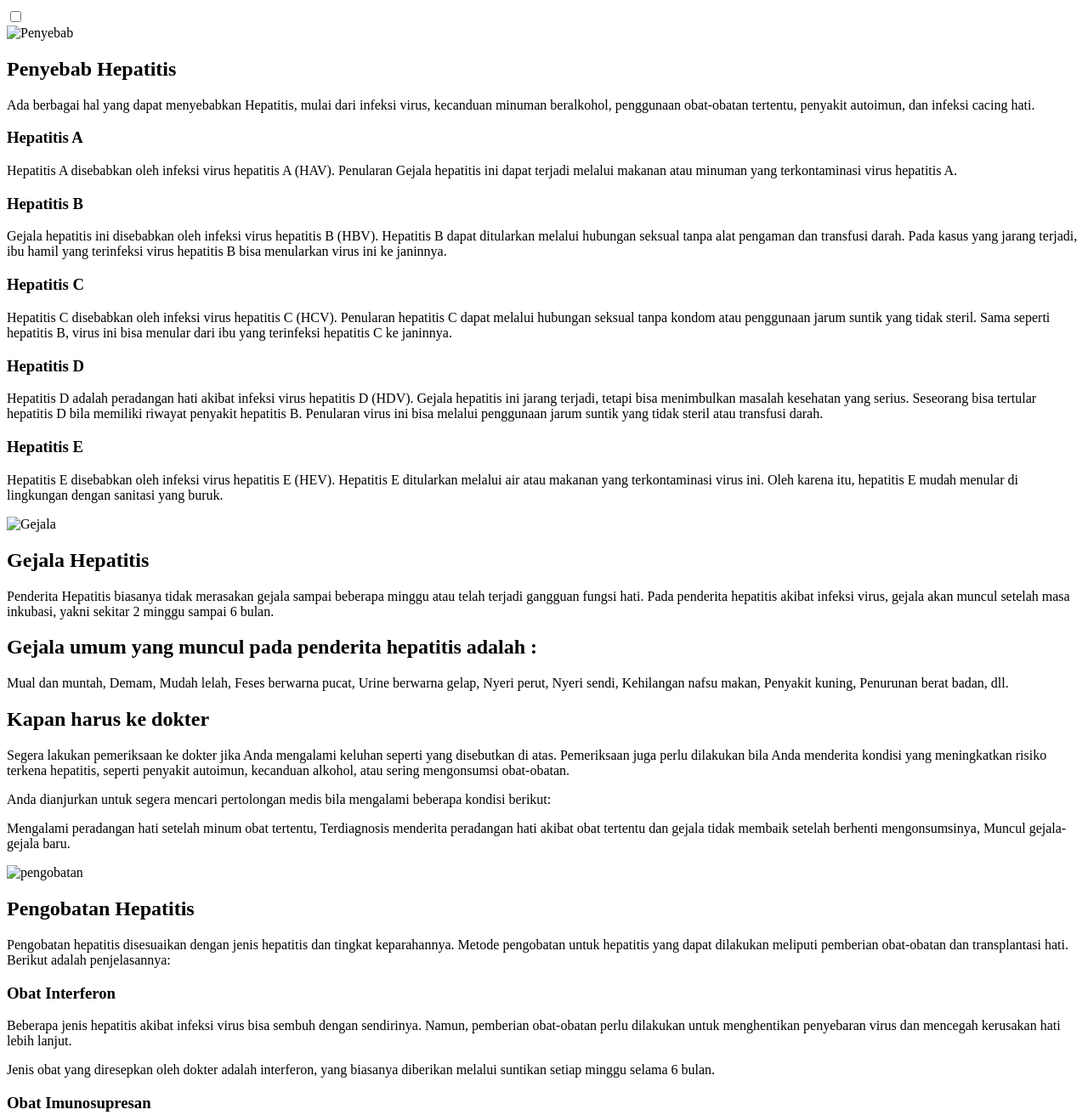
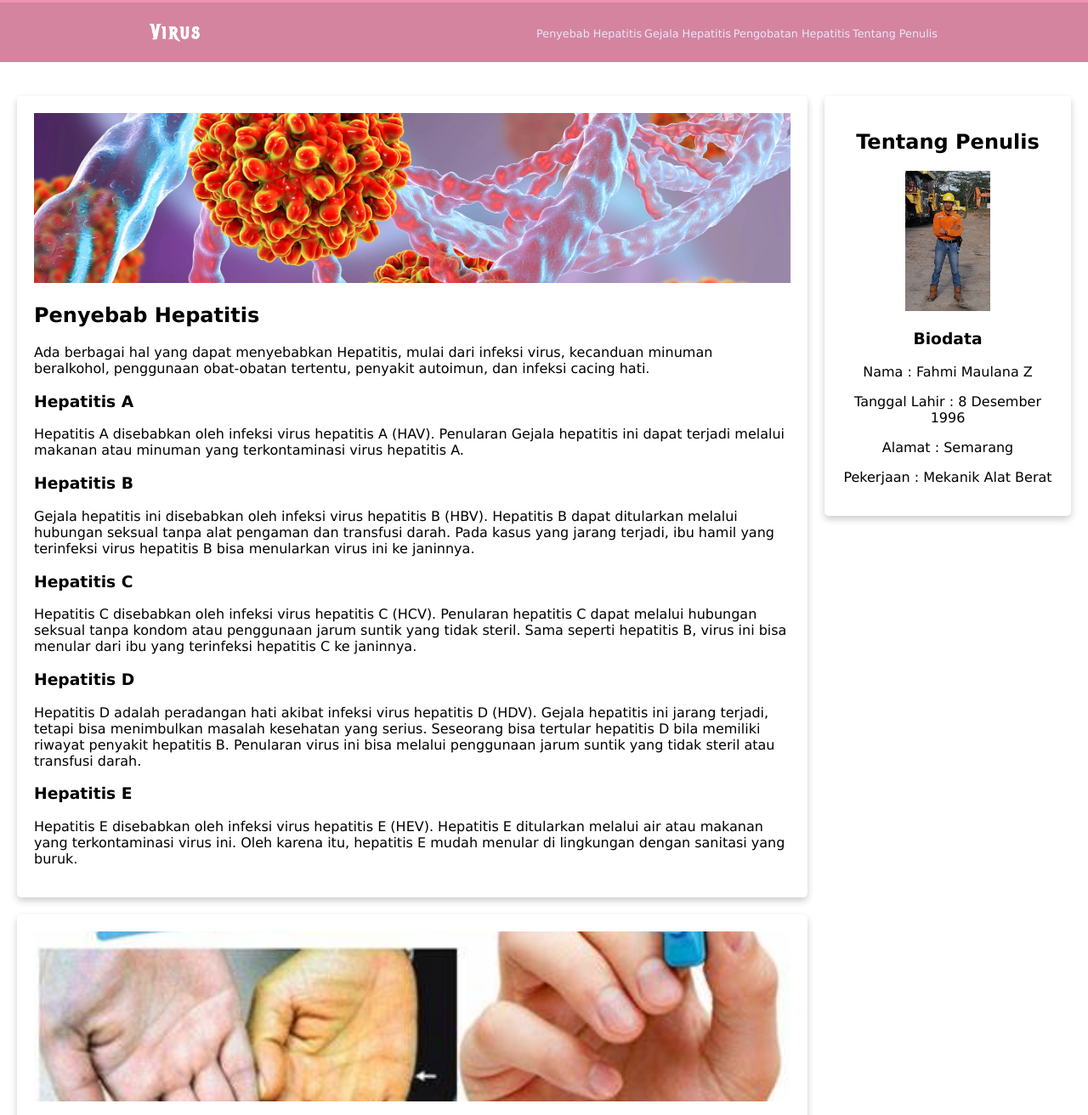
Before and after one commit to fahmimaulanaz/fahmi.github.io-hepatitis, a plain HTML site: page index.html in a window 1280 px wide. Shown: the part 261-1573 px from the top of the page at 85% size. Drawn offline with Linux system fonts and the light colour scheme.

Commit message:
Update index.html

```diff
--- a/index.html
+++ b/index.html
@@ -5,7 +5,7 @@
     <meta name="viewport" content="width=device-width, initial-scale=1.0">
     <link rel="stylessheet" href="stylesheet.css">
     <link href="https://fonts.googleapis.com/css2?family=Metal+Mania&display=swap" rel="stylesheet">
-    <link rel="stylesheet" href="asset\styles\stylesheet.css">
+    <link rel="stylesheet" href="stylesheet.css">
     <title>Virus Hepatitis</title>
   </head>
   <body>
@@ -37,7 +37,7 @@
   <main>
     <article>
       <div id="Penyebab" class="kartu-konten">
-        <img src="asset\image\hepatitis.jpg" class="konten-gambar" alt="Penyebab">
+        <img src="hepatitis.jpg" class="konten-gambar" alt="Penyebab">
         <h1>Penyebab Hepatitis</h1>
         <p>Ada berbagai hal yang dapat menyebabkan Hepatitis, mulai dari infeksi virus, kecanduan minuman beralkohol, penggunaan obat-obatan tertentu, penyakit autoimun, dan infeksi cacing hati.</p>
          <h3>Hepatitis A</h3>
@@ -52,7 +52,7 @@
          <p>Hepatitis E disebabkan oleh infeksi virus hepatitis E (HEV). Hepatitis E ditularkan melalui air atau makanan yang terkontaminasi virus ini. Oleh karena itu, hepatitis E mudah menular di lingkungan dengan sanitasi yang buruk.</p>
       </div>
       <div id="Gejala" class="kartu-konten">
-        <img src="asset\image\gejala.jpg" class="konten-gambar" alt="Gejala">
+        <img src="gejala.jpg" class="konten-gambar" alt="Gejala">
         <h1>Gejala Hepatitis</h1>
         <p>Penderita Hepatitis biasanya tidak merasakan gejala sampai beberapa minggu atau telah terjadi gangguan fungsi hati. Pada penderita hepatitis akibat infeksi virus, gejala akan muncul setelah masa inkubasi, yakni sekitar 2 minggu sampai 6 bulan.</p>
         <h1>Gejala umum yang muncul pada penderita hepatitis adalah :</h1>
@@ -74,7 +74,7 @@
            Muncul gejala-gejala baru.</p>
          </div>
          <div id="pengobatan" class="kartu-konten">
-          <img src="asset\image\obat.jpg" class="konten-gambar" alt="pengobatan">
+          <img src="obat.jpg" class="konten-gambar" alt="pengobatan">
           <h1>Pengobatan Hepatitis</h1>
           <p>Pengobatan hepatitis disesuaikan dengan jenis hepatitis dan tingkat keparahannya. Metode pengobatan untuk hepatitis yang dapat dilakukan meliputi pemberian obat-obatan dan transplantasi hati. Berikut adalah penjelasannya:</p>
            <h3>Obat Interferon</h3>
@@ -94,7 +94,7 @@
     <aside>
       <div id="tentang" class="kartu-tentang">
         <h1>Tentang Penulis</h1>
-         <img src="asset\image\fahmi.jpg" class="tentang-gambar" alt="tentang">
+         <img src="fahmi.jpg" class="tentang-gambar" alt="tentang">
          <h3>Biodata</h3>
          <p>Nama : Fahmi Maulana Z</p>
          <p>Tanggal Lahir : 8 Desember 1996</p>
@@ -104,9 +104,9 @@
     </aside>
   </main>
   <footer>
-    <img src="asset\image\virus.png" class="tentang-gambar">
+    <img src="virus.png" class="tentang-gambar">
     <p>Virus Hepatitis &#169; 2022 Fahmi Maulana.</p>
   </footer>
-    <script src="asset\styles\javascript.js"></script>
+    <script src="javascript.js"></script>
   </body>
 </html>
```
